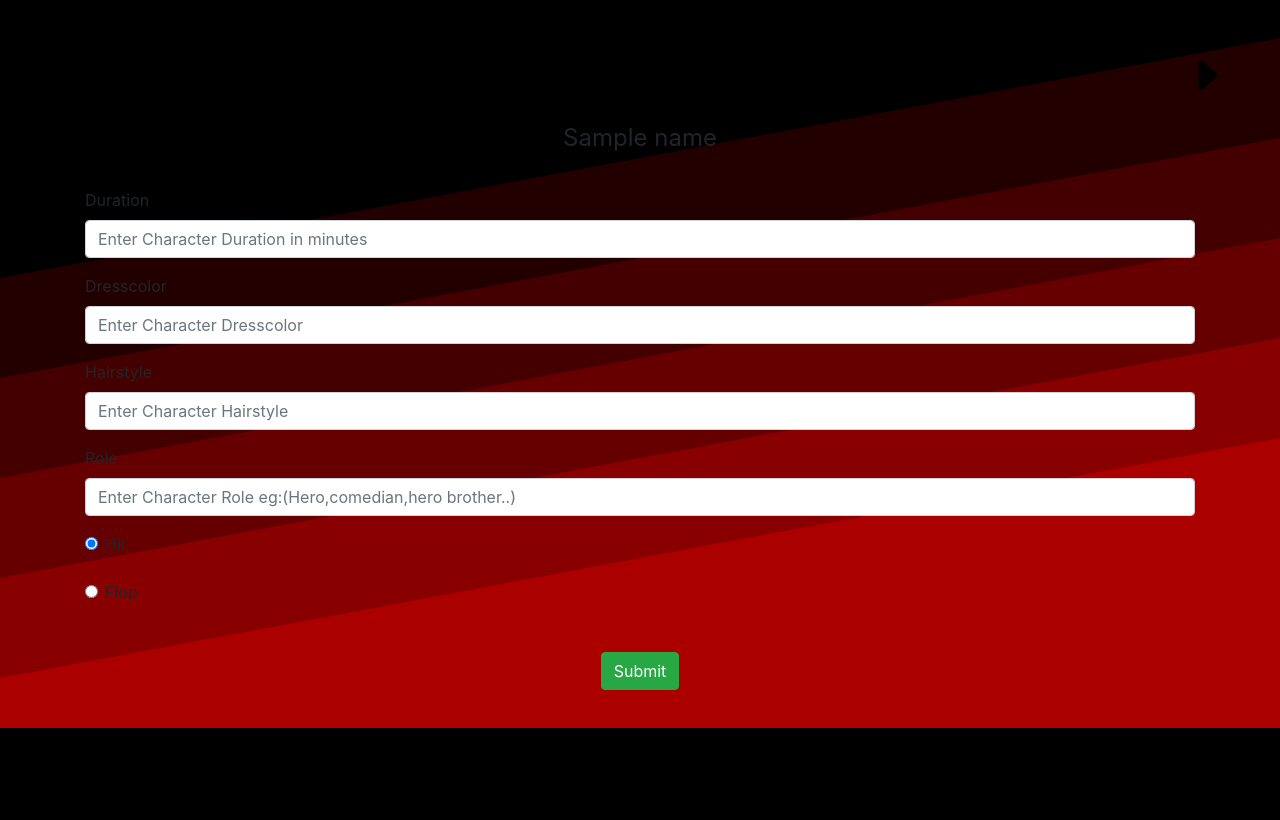
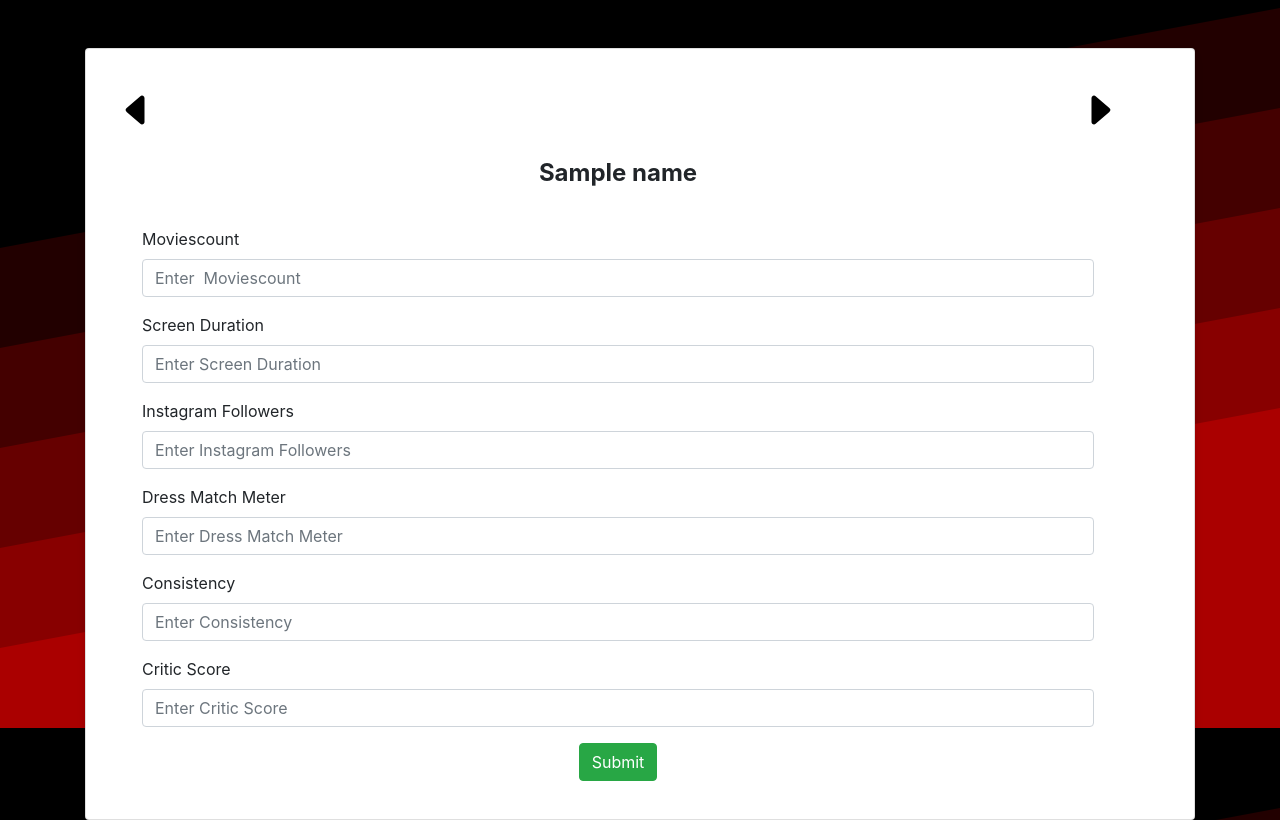
Before and after one commit to Jithendiran/CrowdEngine, a Flask app: template templates/movies.html in a window 1280 px wide. Shown: the part 72-892 px from the top of the page. Before the commit the page ends 800 px from the top, so only its background shows below. Run offline with Flask 2, Linux system fonts and the light colour scheme; the template is opened without the code that fills it: most values are stand-ins (such as "Sample title", 1, 10 or a date in 2020); some libraries are stand-ins or nearby versions.

Commit message:
Update movies.html

```diff
--- a/templates/movies.html
+++ b/templates/movies.html
@@ -1,70 +1,68 @@
  {%extends 'base.html'%}
 
  {% block head%}
+<center>
+  <div class="container">
+ <div class="card " >
+  <div class="card-body">
 
 
-
-    <div class = "container "   >
   <a class="btn rounded-circle "  style="float: left; margin-top:0% ; margin-left: -4%;" href="/crowdengine/pre?page={{name}}"> <img src={{url_for('static',filename="/icons/caret-left-fill.svg")}} width = 40px height = 40px></a>
   <a class="btn rounded-circle" style="float: right; margin-top:0%; margin-right: -4%;" href= "/crowdengine/next?page={{name}}" > <img src={{url_for('static',filename="/icons/caret-right-fill.svg")}} width=40px height = 40px></a>
     <br><br><br>
 
-        <form action='/crowdengine/write' method="POST" >
-            <center><legend>{{name}}</legend></center>
+
+          <form action='/crowdengine/write' method="POST"  >
+              <center><legend class="card-title"><strong>{{name}}</strong></legend></center>
               </br>
 
-            <input type="hidden" name="name" value="{{actor}}">
 
-            <input type="hidden" name="movie" value="{{name}}">
+              <input type="hidden" name="name" value="{{name}}">
 
-            <div class="form-group ">
-              <label for="Duration">Duration</label>
-              <input type="number" class="form-control" id="Duration"  name="Duration" placeholder="Enter Character Duration in minutes">
+              <div class="form-group  text-left ">
+                <label for="Moviescount">Moviescount</label>
+                <input type="number" class="form-control" id="moviescount"  name="moviescount" placeholder="Enter  Moviescount ">
 
               </div>
 
-            <div class="form-group">
-              <label for="Dresscolor">Dresscolor</label>
-              <input type="text" class="form-control" id="Dresscolor"  name="Dresscolor" placeholder="Enter Character Dresscolor">
+              <div class="form-group text-left">
+                <label for="screenduration">Screen Duration</label>
+                <input type="text" class="form-control" id="screenduration"  name="screenduration" placeholder="Enter Screen Duration">
               </div>
 
-            <div class="form-group">
-                <label for="Hairstyle">Hairstyle</label>
-                <input type="text" class="form-control" id="Hairstyle"  name= "Hairstyle" placeholder="Enter Character Hairstyle">
+              <div class="form-group text-left ">
+                  <label for="instagramfollowers">Instagram Followers</label>
+                  <input type="text" class="form-control" id="instagramfollowers"  name= "instagramfollowers" placeholder="Enter Instagram Followers">
               </div>
 
-            <div class="form-group">
-                <label for="Role">Role</label>
-                <input type="text" class="form-control" id="Role" name="Role" placeholder="Enter Character Role eg:(Hero,comedian,hero brother..)">
+              <div class="form-group text-left">
+                  <label for="dressmatchmeter">Dress Match Meter</label>
+                  <input type="number" class="form-control" id="dressmatchmeter" name="dressmatchmeter" placeholder="Enter Dress Match Meter ">
+              </div>
+
+              <div class="form-group text-left">
+                <label for="consistency">Consistency</label>
+                <input type="number" class="form-control" id="consistency" name="consistency" placeholder="Enter Consistency ">
+            </div>
+
+            <div class="form-group text-left">
+              <label for="criticscore">Critic Score</label>
+              <input type="number" class="form-control" id="criticscore" name="criticscore" placeholder="Enter Critic Score ">
           </div>
 
 
-            <div class="form-check">
-                <input class="form-check-input" type="radio" name="Hit" id="Hit" value="Hit" checked>
-                <label class="form-check-label" for="Hit">
-                  Hit
-                </label>
-              </div>
-                </br>
-              <div class="form-check">
-                <input class="form-check-input" type="radio" name="Hit" id="Flop" value="Flop">
-                <label class="form-check-label" for="Flop">
-                  Flop
-                </label>
-              </div>
-            </br>
-            </br>
-            <center><button type="submit" class="btn btn-success">Submit</button>
 
-            </center>
+
+             <center> <button type="submit" class="btn btn-success">Submit</button></center>
 
             </form>
 
 
 
-
+          </div>
 
 </div>
+</div>
 
-
+</center>
     {%endblock%}
```
Lines whose indentation alone changed are shown as unchanged.
